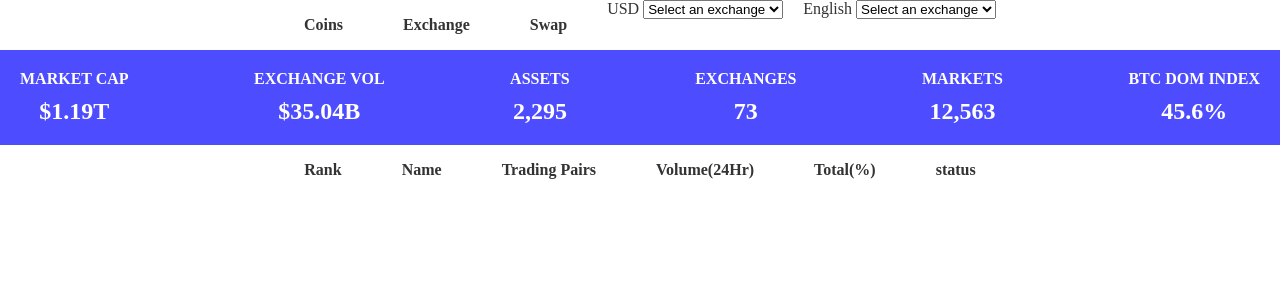
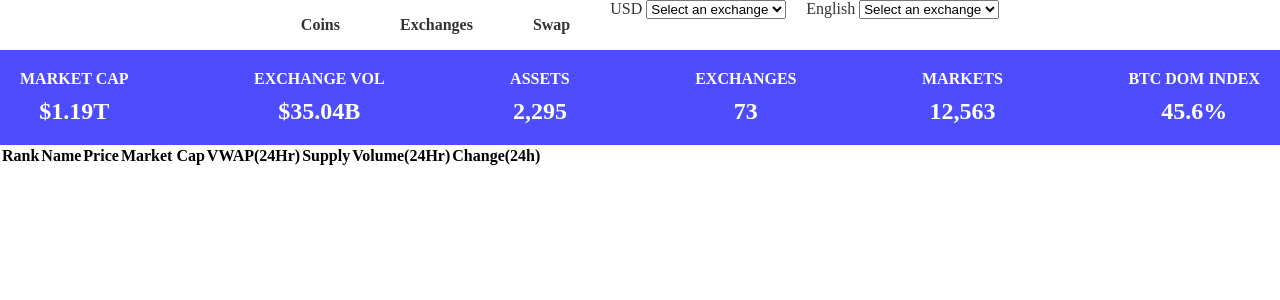
Before and after one commit to Wk-P/Gproject, a Django app: page /exchange/ in a window 1280 px wide. Shown: the top 300 px of the page. Run offline with Django 4.2, Linux system fonts and the light colour scheme; lists and menus that the app fills with data are empty.

Commit message:
local update

```diff
--- a/exchange/webexchange/templates/exchange.html
+++ b/exchange/webexchange/templates/exchange.html
@@ -3,8 +3,11 @@
 
 <head>
   <meta charset="UTF-8">
-  <title>Navigation Example</title>
+  <title>Coins</title>
+  <script src="https://code.jquery.com/jquery-3.6.0.min.js"></script>
   {% load static %}
+  <script src="{% static '/exchange/exchange.js' %}"></script>
+  <script src="{% static '/lib/fnlib.js' %}"></script>
   <link rel="stylesheet" href="{% static '/exchange/style.css' %}">
 </head>
 
@@ -12,8 +15,8 @@
   <header>
     <nav>
       <ul>
-        <li><a href="{% url 'coins' %}">  Coins </a></li>
-        <li><a href="{% url 'exchange' %}">  Exchange </a></li>
+        <li><a id="coin" href="{% url 'coins' %}">Coins</a></li>
+        <li><a id="exchanges" href="{% url 'exchange' %}">Exchanges</a></li>
         <li><a id="swap" href="#">Swap</a></li>
         <li> <label for="exchange-dropdown">USD</label>
           <select id="exchange-dropdown">
@@ -31,18 +34,8 @@
             <option value="kraken">한국어</option>
           </select>
         </li>
-       <!--
-
-        <a href="#"> Name </a>
-        <a href="#">   Trading Pairs </a>
-        <a href="#"> Volume(24Hr) </a>
-        <a href="#"> Total(%) </a>
-        <a href="#"> status </a>
-        -->
-
         <!-- <li><a id="english" href="#">English</a></li> -->
       </ul>
-
     </nav>
     <div>
       <div class="market-info">
@@ -60,7 +53,7 @@
         </div>
         <div class="market-info-item">
           <div class="market-info-title">EXCHANGES</div>
-          <div class="market-info-value"id="exchanges">73</div>
+          <div class="market-info-value" id="exchanges">73</div>
         </div>
         <div class="market-info-item">
           <div class="market-info-title">MARKETS</div>
@@ -72,41 +65,24 @@
         </div>
       </div>
     </div>
-
-    <head>
-      <meta charset="UTF-8">
-      <title>Navigation Example</title>
-    </head>
-
-    <body>
-      <header>
-        <nav>
-          <ul>
-            <!DOCTYPE html>
-            <html>
-            <nav>
-              <ul>
-                <li><a href="#">Rank</a></li>
-                <li><a href="#">Name</a></li>
-                <li><a href="#">Trading Pairs</a></li>
-
-                <li><a href="#">Volume(24Hr)</a></li>
-                <li><a href="#">Total(%)</a></li>
-                <li><a href="#">status</a></li>
-
-              </ul>
-            </nav>
-            <div id="items">
-              <ul></ul>
-            </div>
-            </html>
   </header>
   <main>
-        <!-- 页面内容将在此处插入 -->
+    {% csrf_token %}
+    <div>
+      <table id="coin-item">
+        <tr class="thead">
+          <th>Rank</th>
+          <th>Name</th>
+          <th>Price</th>
+          <th>Market Cap</th>
+          <th>VWAP(24Hr)</th>
+          <th>Supply</th>
+          <th>Volume(24Hr)</th>
+          <th>Change(24h)</th>
+        </tr>
+      </table>
+    </div>
   </main>
-      <footer>
-        <!-- 页脚内容将在此处插入 -->
-      </footer>
 </body>
 
 </html>
```
Lines whose indentation alone changed are shown as unchanged.
